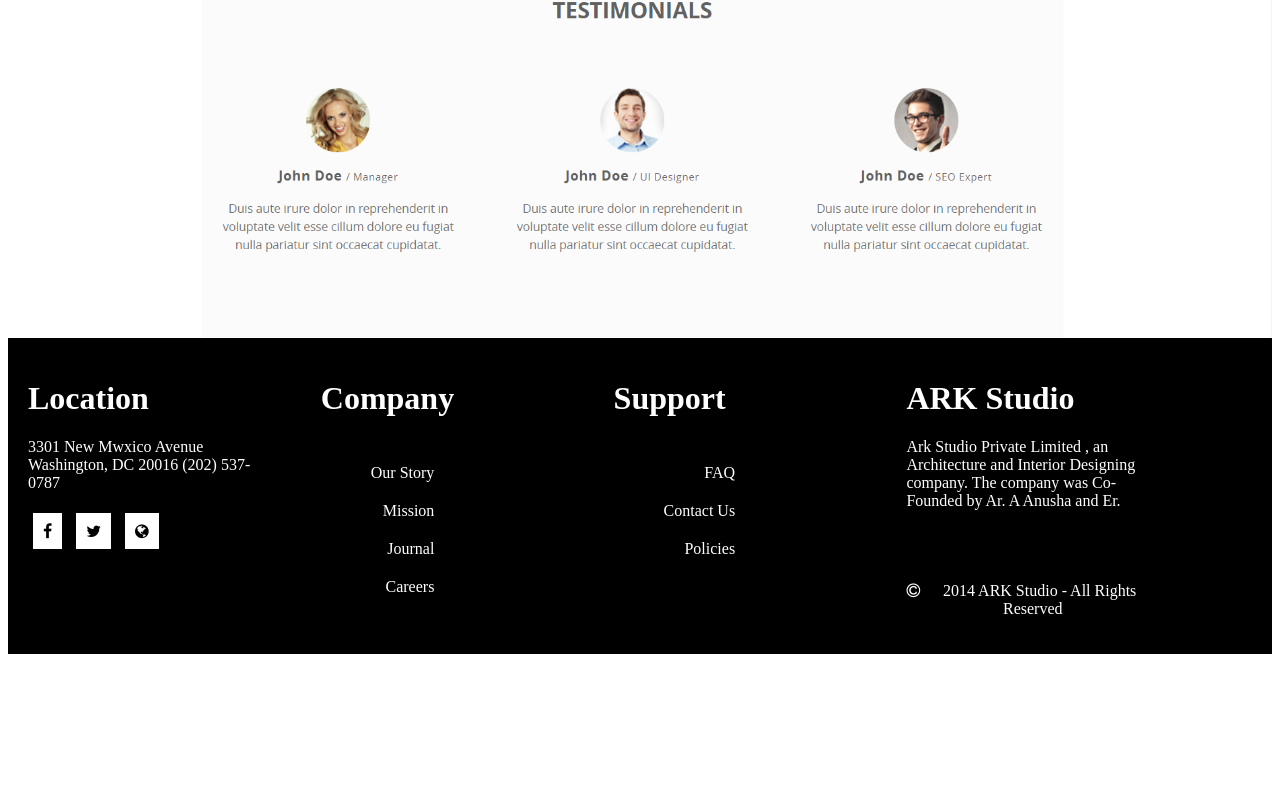
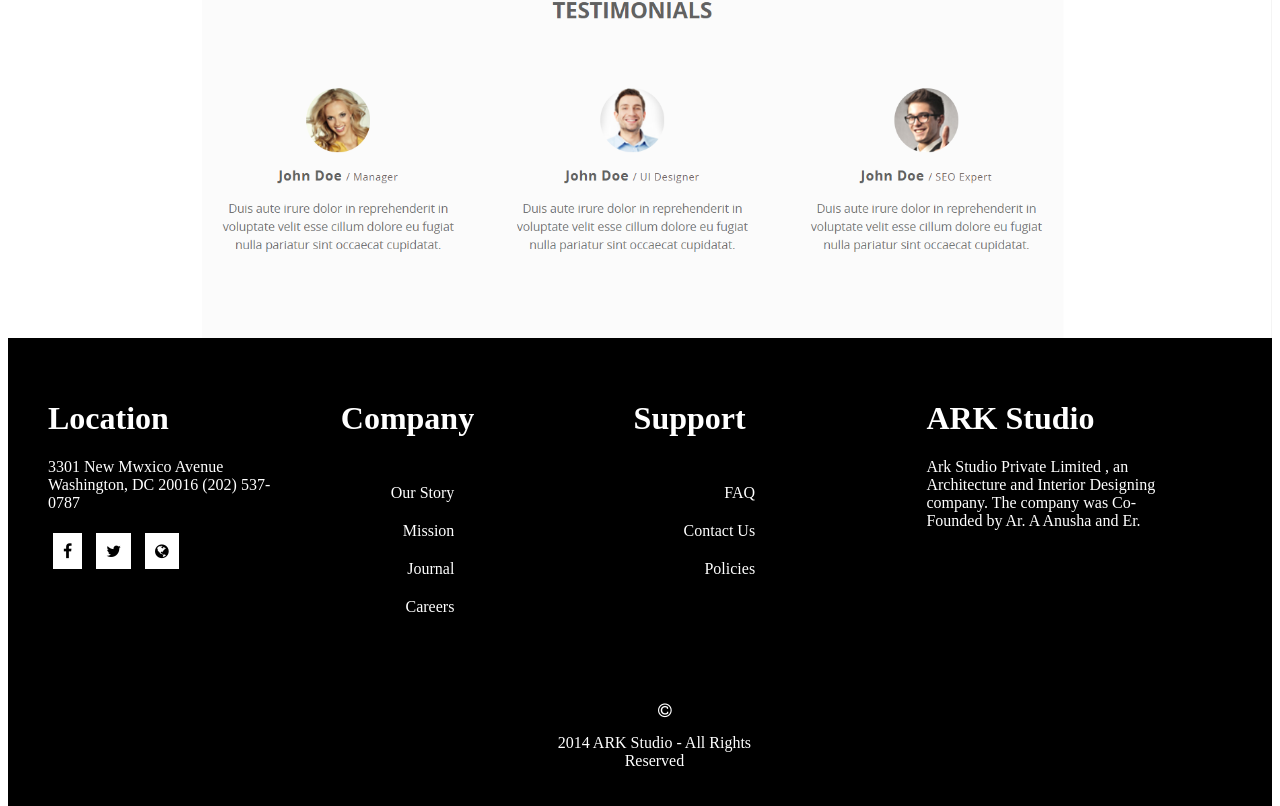
Before and after one commit to rishikeshvanjare18/ark-studio, a plain HTML site: page index.html in a window 1280 px wide. Shown: the part 1573-2379 px from the top of the page. Before the commit the page ends 2227 px from the top, so only its background shows below. Drawn offline with Linux system fonts and the light colour scheme.

Commit message:
Add files via upload

```diff
--- a/index.html
+++ b/index.html
@@ -58,8 +58,9 @@
 
     <footer>
         <footer_widget>
-        </footer_widget>
-            <div class="footer_widget">
+
+        <div class="footer_widget">
+            <div>
                 <h1>Location</h1>
                 <p>3301 New Mwxico Avenue Washington, DC 20016 (202) 537-0787</p>
                 <i class="fa fa-facebook" style="background-color: white;color: black; padding:10px; margin: 5px;"></i>
@@ -67,7 +68,7 @@
                 <i class="fa fa-globe" style="background-color: white;color: black; padding:10px; margin: 5px;"></i>
             </div>
 
-            <div class="footer_widget">
+            <div>
                 <h1>Company</h1>
                 <ul id="comp_list" style="list-style-type:none;float: left;">
                     <li><a id="comp_item_1" href="#">Our Story</a></li><br/>
@@ -77,7 +78,7 @@
 
                 </ul>
             </div>
-            <div class="footer_widget" style="float: left;">
+            <div>
                 <h1>Support</h1>
                 <ul id="sup_list" style=" list-style-type:none; float: left;">
                     <li class="b"><a id="sup_item_1" href="#">FAQ</a></li><br/>
@@ -85,16 +86,19 @@
                     <li class="b"><a id="sup_item_3" href="#">Policies</a></li>
                 </ul>
             </div>
-            <div class="footer_widget">
+            <div>
                 <h1>ARK Studio</h1>
                 <p>Ark Studio Private Limited , an Architecture and Interior Designing company. The company was Co-Founded by Ar. A Anusha and Er. </p>
             </div>
-
+        </div>
         <br/>
         <div width=100% style="text-align: center;">
-        <p class="rights"><i class="fa fa-copyright" style="color:white;float:left;"></i>2014 ARK Studio - All Rights Reserved</p>
+        <i class="fa fa-copyright" style="color:white; align-items; margin-left:630px;"></i>
+        <p class="rights">2014 ARK Studio - All Rights Reserved</p>
         </div>
 
+
+    </footer_widget>
     </footer>
 
 </body>
--- a/styles.css
+++ b/styles.css
@@ -147,10 +147,13 @@ footer{
     color: white;
     width: 100%;
     text-align: center;
+    float: left;
+    margin-left: 500px;
 }
 
 .footer_widget{
     background-color: transparent;
+    width: 100%;
 }
 
 li .b{
```
